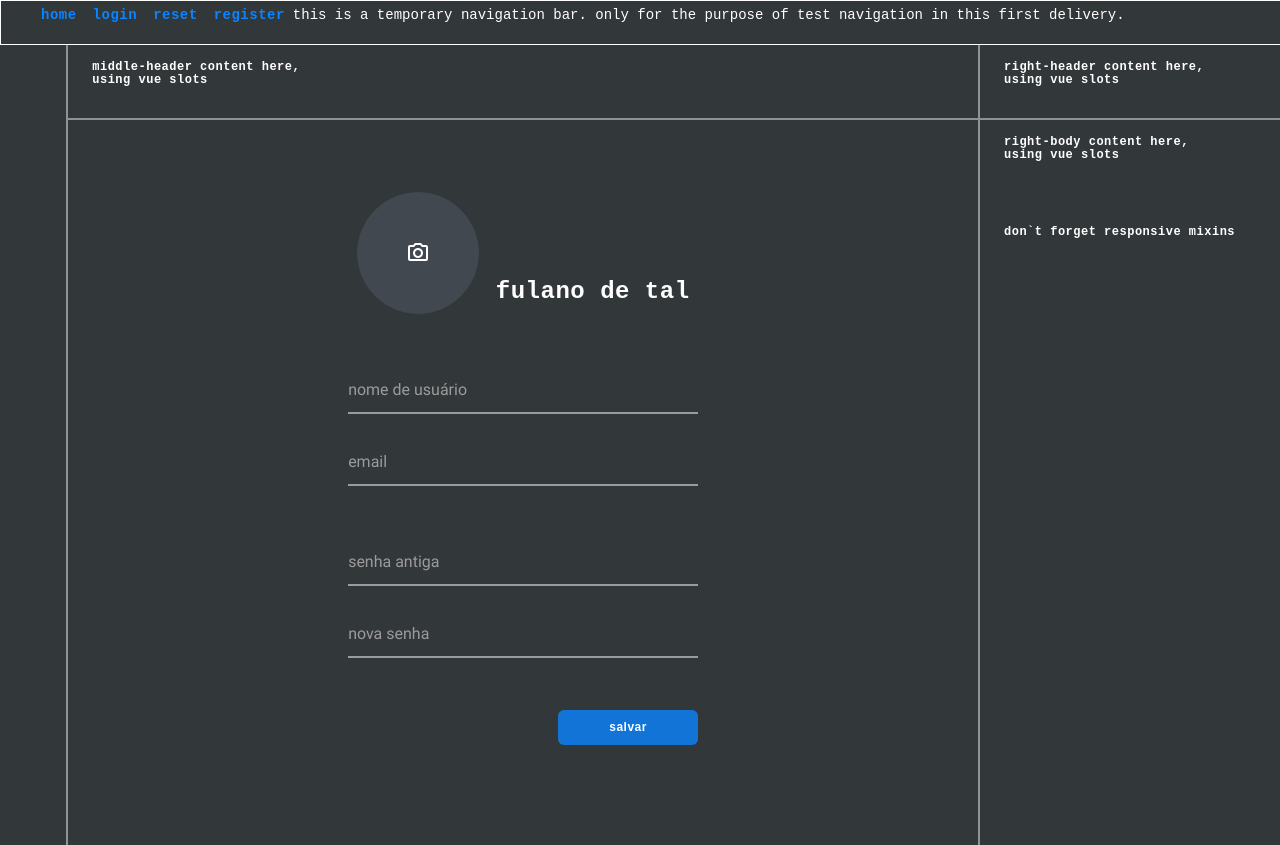
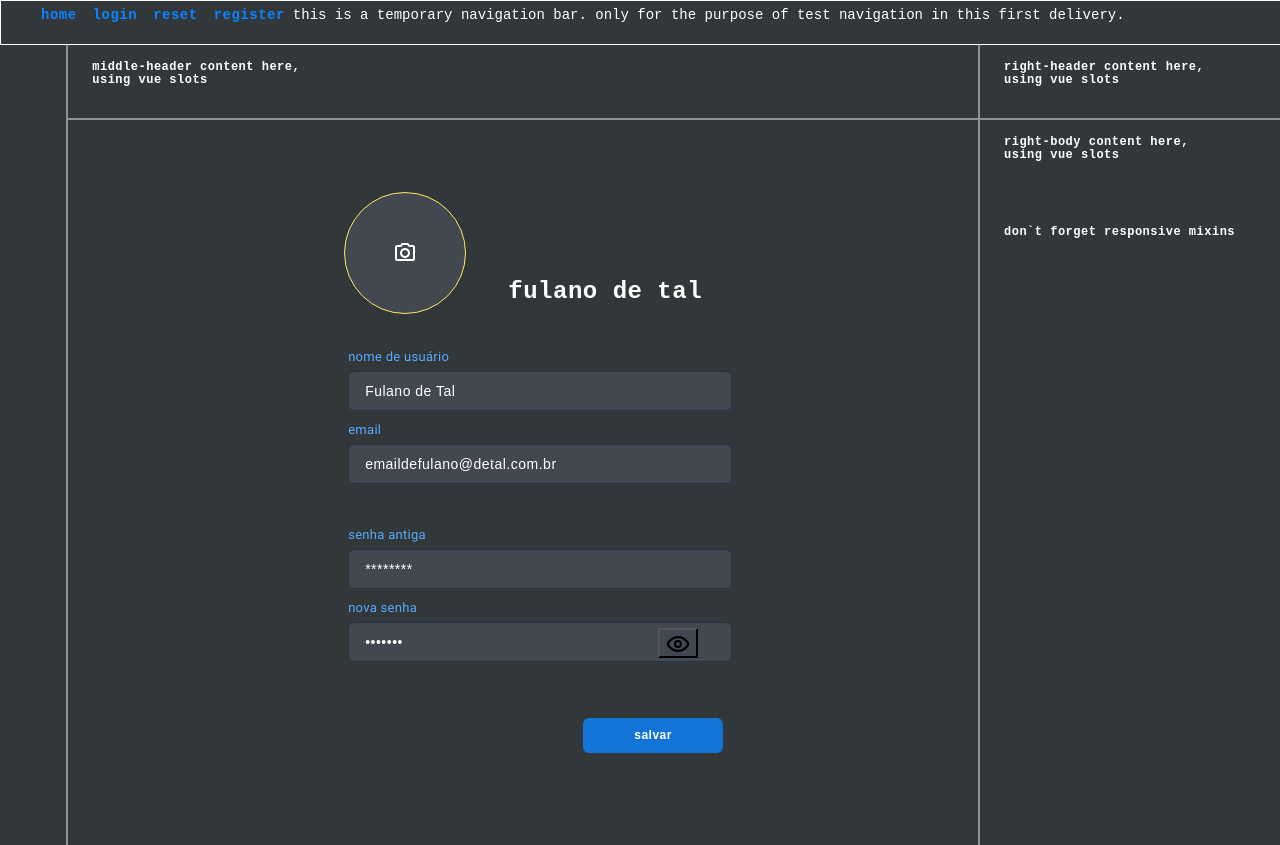
Before and after one commit to yaslied/talkey, a Vue app: page /#/ in a window 1280 px wide. Shown: the top 845 px of the page. Built offline with nearby package versions, Linux system fonts and the light colour scheme.

Commit message:
little changes

```diff
--- a/src/components/base-input.vue
+++ b/src/components/base-input.vue
@@ -1,190 +1,428 @@
 <script>
+ // import StringUtils from '@common/StringUtils'
+ // import {EventStatus, ProcedureType, Accommodation} from "@common/status";
+
 export default {
-
+  name: 'BaseInput',
+  components: {},
+  model: {
+    prop: 'value',
+    event: 'input'
+  },
   props: {
     label: {
+      type: [String, Number],
+      default: '',
+    },
+    placeholder: {
       type: String,
-      default: 'label',
+      default: null,
+    },
+    value: {
+      type: [String, Number, Object],
+      default: '',
     },
     type: {
-      type: [String, Number],
-      default: 1,
+      type: String,
+      default: 'text',
+    },
+    fixOnStart: {
+      type: Boolean,
+    },
+    color: {
+      type: [String],
+      default: 'white',
+    },
+    block: {
+      type: Boolean,
+      default: false,
+    },
+    fineLines: {
+      type: Boolean,
+      default: null,
+    },
+    disabled: {
+      type: Boolean,
+      default: false,
     },
   },
+  data(vm) {
+    return {
+      internalLazyValue: (()=>{
+        return vm.value;
+      })(),
+      internalErrorMessages: [],
+      hasInput: false,
+      inputFocused: false,
 
-  data() {
-    return {
-      email: '',
-      password: '',
+      visibility: false,
+      typeMirror: 'text',
+
+      fineLinesShadowShadowShadow: '0 0 0 var(--soft-background)',
+      thickLinesShadow: '$button-shadow',
+    }
+  },
+  computed: {
+    internalValue: {
+      get() {
+        return this.internalLazyValue;
+      },
+      set(val) {
+        this.updateInternalLazyValue(val, true);
+      }
+    },
+  },
+  watch: {
+    value(val) {
+      this.updateInternalLazyValue(val, true);
+      // this.$emit('input', this.internalValue);
+    },
+  },
+  mounted: async function() {
+    this.typeMirror = this.type;
+  },
+  beforeDestroy: function() {
+  },
+  methods: {
+    reset () {
+      this.hasInput = false;
+      this.internalErrorMessages = [];
+      this.updateInternalLazyValue(null, true);
+      this.removeFocus();
+    },
+
+    resetValidation () {
+      this.hasInput = false;
+      this.internalErrorMessages = [];
+    },
+
+    validate (force=false) {
+      this.internalErrorMessages = [];
+      for (const rule of this.rules) {
+        const result = typeof rule === 'function' ? rule(this.internalLazyValue) : rule;
+        if (typeof result === 'string') {
+          this.internalErrorMessages.push(result);
+        }
+      }
+      if (force) {
+        this.hasInput = true;
+      }
+      return this.internalErrorMessages.length === 0;
+    },
+
+    /**
+     * Formato dos dados de saída
+     */
+    toModel(value) {
+      // return parseFloat(value);
+    },
+    removeFocus() {
+
+    },
+    /**
+     * Alterar esse método para manter a consistência do seu dado interno (internalLazyValue)
+     * @param value
+     * @param emit
+     */
+    updateInternalLazyValue(value, emit=false) {
+      // console.log('input value', value);
+
+      if(!value) {
+        value = '';
+      }
+      // value = parseFloat(value);
+
+      if(value===null && this.internalLazyValue===null) {
+        // console.log('here2')
+        return;
+      }
+      if (value === null || this.internalLazyValue === null || this.internalLazyValue !== value) {
+        // console.log('here3')
+        this.resetValidation();
+        this.internalLazyValue = value;
+        if(emit) {
+          this.$emit('input', this.internalLazyValue);
+        }
       }
     },
 
-  computed: {
-
+    clicked() {
+      this.inputFocused = true;
     },
 
-  watch: {
-
+    changeVisibility() {
+      this.visibility = !this.visibility;
+      this.typeMirror = this.visibility?'text':'password';
     },
 
-  methods: {
-    login() {
-      console.log('logging');
-    },
   },
 }
 </script>
 
 <template>
-  <div class="input-swipper">
-    <div class="input__group--type-1" v-if="type==1">
-      <input type="input" class="input-field" placeholder="Name" name="name" id='name' required />
-      <label for="name" class="input-label">{{label}}</label>
-    </div>
+  <div class="textField-component" :class="{'input-block': block}">
+    <label v-if="!placeholder" class="label">{{label}}</label>
 
-    <div class="input__group--type-2" v-if="type==2">
-      <input class="input-field" type="email" :placeholder="label">
-      <button class="input-button" type="submit"><i class="icon ion-android-arrow-forward"></i></button>
-    </div>
+    <input
+      :value="internalValue"
+      class="input"
+      :placeholder="placeholder"
+      :type="typeMirror"
+      :style="`color: ${color} !important`"
+      :disabled="disabled"
+      @input="updateInternalLazyValue($event.target.value, true)"
+    >
+    <button v-if="type==='password'" class="hidden-pass" @click="changeVisibility">
+      <!-- <img class="icon">{{true?'mdi-eye-outline':'mdi-eye-off-outline'}}</img> -->
+      <i class="eye-icon" :class="!visibility?'visibility-on':'visibility-off'">
+        <div class="slash"></div>
+      </i>
+    </button>
+
   </div>
 </template>
+
 
 <style lang="scss" scoped>
 @import '@design';
 
-  $primary: #0a84ff;
-  $secondary: #FFD717;
-  $white: #fff;
-  $gray: #9b9b9b;
-
-  .input__group--type-1 {
-    position: relative;
-    padding: 15px 0 0;
-    margin-top: 10px;
-    width: 100%;
-
-    .input-field {
-      font-family: inherit;
-      width: 100%;
-      border: 0;
-      border-bottom: 2px solid $gray;
-      outline: 0;
-      font-size: 1.2rem;
-      line-height: 1.2rem;
-      color: $white;
-      padding: 7px 0;
-      background: transparent;
-      transition: border-color 0.2s;
-
-      &::placeholder {
-        color: transparent;
+html {
+  box-sizing: border-box;
 }
 
-      &:placeholder-shown ~ .input-label {
-        font-size: 1rem;
-        cursor: text;
-        top: 20px;
+* {
+  box-sizing: inherit;
+  &:before,
+  &:after {
+    box-sizing: inherit;
   }
 }
 
-    .input-label {
-      position: absolute;
-      top: 0;
-      display: block;
-      transition: 0.2s;
-      font-size: .8rem;
-      color: $gray;
+body {
+  font-family: 'Inter', Arial, sans-serif;
 }
 
-    .input-field:focus {
-      ~ .input-label {
-        position: absolute;
-        top: 0;
-        display: block;
-        transition: 0.2s;
-        font-size: .8rem;
-        color: $primary;
-        font-weight:600;
-      }
-      padding-bottom: 6px;
-      font-weight: 700;
-      border-width: 3px;
-      border-image: linear-gradient(to right, $primary,$secondary);
-      border-image-slice: 1;
-    }
-    /* reset input */
-    .input-field{
-      &:required,&:invalid { box-shadow:none; }
+@supports(-webkit-appearance: none) or (-moz-appearance: none) {
+
+  .input-block {
+    min-width: 100% !important;
+    flex-grow: 1;
+
+    input {
+      width: 100%;
     }
   }
 
+  .textField-component {
+    display: flex;
+    flex-flow: column nowrap;
+    align-items: flex-start;
+    justify-content: flex-start;
+    width: fit-content;
+    position: relative;
+    max-height: 65px !important;
+    // margin: 4px 0;
 
-
-  //second style
-  $input-background: rgba(#131C21, .9);
-  // $input-background: rgba(57, 63, 84, 0.8);
-  $input-text-inactive: #7881A1;
-  $input-text-active: #BFD2FF;
-
-  %input-reset { border-style: none; background: transparent; outline: none; }
-  %button-reset { padding: 0; background: none; border: none; outline: none; }
-
-  // gradient animation
-  @keyframes gradient {
-    0%{background-position:0 0}
-    100%{background-position:100% 0}
+    $label-color: #57ABFF;
+    .label {
+      color: $label-color;
+      font-size: 13px;
+      font-weight: 500;
+      line-height: 21px;
+      letter-spacing: 0.3px;
+      display: inline-block;
+      vertical-align: top;
+      cursor: pointer;
+      margin: 0 0 4px 0;
+      text-transform: normal;
     }
 
-  .input__group--type-2 {
+    $button-shadow: 0 0 0 1px #e0e0e0, 0 2px 4px 0 rgba(0, 0, 0, 0.07),
+  0 1px 1.5px 0 rgba(0, 0, 0, 0.05);
+
+    input[type='text'], input[type='password'] {
+      --active: #275EFE;
+      --active-inner: #fff;
+      --focus: 2px rgba(#FFD717, .4);
+      --border: #263344;
+      --border-hover: #FFA40A;
+      --background: #42484F;
+      --soft-background: #f6f8f9;
+      --disabled: #f6f8f9;
+      --disabled-inner: #E1E6F9;
+      -webkit-appearance: none;
+      -moz-appearance: none;
+      height: 40px;
+      max-height: 40px !important;
+      min-width: 64px;
+      width: 100%;
+      outline: none;
+      display: inline-block;
+      vertical-align: top;
       position: relative;
-    display: flex;
-    flex-direction: row;
-    width: 100%;
-    max-width: 350px;
-    margin: 0 auto;
+      margin: 0;
+      padding: 8px 16px;
+      cursor: pointer;
       border-radius: 6px;
-    padding: 4px 8px;
-    // padding: 1.4rem 2rem 1.6rem;
-    background: $input-background;
+      border: 1px solid var(--border);
+      // box-shadow: 0 0 0 var(--soft-background);
+      // box-shadow: $button-shadow;
+      box-shadow: 0 1px 2px -2px #9098A9;
+      background: var(--b, var(--background));
+      transition: background .3s, border-color .3s, box-shadow .2s;
+
+      font-size: 14px;
+      font-weight: 400;
+      line-height: 21px;
+      letter-spacing: 0.5px;
+      color: #f6f8f9;
+
       &:after {
-      content: "";
+        content: '';
+        display: block;
+        left: 0;
+        top: 0;
         position: absolute;
-      left: 0px;
-      right: 0px;
-      bottom: 0px;
-      z-index: 999;
-      height: 2px;
-      border-bottom-left-radius: 2px;
-      border-bottom-right-radius: 2px;
-      background-position: 0% 0%;
-      background: linear-gradient(to right, #B294FF, #57E6E6, #FEFFB8, #57E6E6, #B294FF, #57E6E6);
-      background-size: 500% auto;
-      animation: gradient 3s linear infinite;
+        transition: transform var(--d-t, .3s) var(--d-t-e, ease), opacity var(--d-o, .2s);
       }
 
-    .input-field {
-      @extend %input-reset;
-      flex-grow: 1;
-      color: $input-text-active;
-      font-size: 1.8rem;
-      line-height: 2.4rem;
-      vertical-align: middle;
-      &::-webkit-input-placeholder {
-        color: $input-text-inactive;
+      &::placeholder {
+        font-size: 14px;
+        font-weight: 400;
+        line-height: 21px;
+        letter-spacing: 0.5px;
+        color: #2b3342;
+      }
+
+      &:checked {
+        --b: var(--active);
+        // --bc: var(--active);
+        --d-o: .3s;
+        --d-t: .6s;
+        --d-t-e: cubic-bezier(.2, .85, .32, 1.2);
+        --bc: var(--border-hover);
+      }
+      &:disabled {
+        --b: var(--disabled);
+        cursor: not-allowed;
+        opacity: .9;
+        border: 1px solid #f6f8f9;
+        box-shadow: $button-shadow;
+        color: #2b3342;
+        &:checked {
+          --b: var(--disabled-inner);
+          --bc: var(--border);
+        }
+        & + label {
+          cursor: not-allowed;
+        }
+      }
+      &:hover {
+        &:not(:checked) {
+          &:not(:disabled) {
+            border: 1px solid var(--border-hover);
+            box-shadow: 0 0 0 var(--focus);
+          }
+        }
+      }
+      &:focus {
+        box-shadow: 0 0 0 var(--focus);
+        border: 1px solid var(--border-hover);
       }
     }
 
-    .input-button {
-      @extend %button-reset;
-      color:  $input-text-inactive;
-      font-size: 2.4rem;
-      line-height: 2.4rem;
-      vertical-align: middle;
-      transition: color .25s;
-      &:hover {
-        color: $input-text-active;
+    input[type='password'] {
+      &::-webkit-input-placeholder {
+        font-size: 14px;
+        font-weight: 400;
+        line-height: 21px;
+        letter-spacing: 1px;
+        color: #f6f8f9;
+      }
+    }
+
+    .hidden-pass {
+      height: 24px;
+      width: 24px;
+      background-color: #42484F;
+      box-shadow: none !important;
+      outline: none;
+      position: absolute;
+      right: 0;
+      bottom: 4px;
+    }
+
+    .eye-icon {
+      position: relative;
+      display: block;
+      transform: scale(var(--ggs,1));
+      width: 24px;
+      height: 18px;
+      border-bottom-right-radius: 100px;
+      border-bottom-left-radius: 100px;
+      overflow: hidden;
+      box-sizing: border-box;
+
+      &::after,
+      &::before {
+        content: "";
+        display: block;
+        border-radius: 100px;
+        position: absolute;
+        box-sizing: border-box;
+      }
+
+      &::after {
+        top: 2px;
+        box-shadow:
+            inset 0 -8px 0 2px,
+            inset 0 0 0 2px;
+        width: 24px;
+        height: 24px;
+      }
+      &::before {
+        width: 8px;
+        height: 8px;
+        border: 2px solid;
+        bottom: 4px;
+        left: 8px;
+      }
+    }
+
+    .visibility-on {
+      .slash {
+        display: none;
+      }
+    }
+
+    .visibility-off {
+      .slash {
+        box-sizing: border-box;
+        position: relative;
+        display: block;
+        width: 24px;
+        height: 24px;
+        // border-top: 2px solid;
+        transform: scale(var(--ggs,1));
+        // border-right: 2px solid;
+
+        &::after {
+          content: "";
+          display: block;
+          box-sizing: border-box;
+          position: absolute;
+          width: 24px;
+          height: 2px;
+          background: currentColor;
+          transform: rotate(-60deg);
+          top: 12px;
+          right: 2px;
+          z-index: 10;
         }
       }
     }
 
+  }
+}
+
 </style>
--- a/src/views/Home.vue
+++ b/src/views/Home.vue
@@ -54,11 +54,11 @@ export default {
             </div>
 
             <div class="form">
-              <BaseInput class="form-input" label="nome de usuário" type="1" v-model="username"></BaseInput>
-              <BaseInput class="form-input" label="email" type="1" v-model="email"></BaseInput>
+              <BaseInput class="form-input" label="nome de usuário" v-model="username"></BaseInput>
+              <BaseInput class="form-input" label="email" v-model="email"></BaseInput>
 
-              <BaseInput class="form-input m-t-32" type="1" label="senha antiga" v-model="oldPassword"></BaseInput>
-              <BaseInput class="form-input" type="1" label="nova senha" v-model="password"></BaseInput>
+              <BaseInput class="form-input m-t-32" label="senha antiga" v-model="oldPassword"></BaseInput>
+              <BaseInput class="form-input" type="password" label="nova senha" v-model="password"></BaseInput>
             </div>
 
             <div class="actions">
@@ -112,11 +112,12 @@ h3 {
 .profile-component {
   @include flexbox(column, nowrap, center, flex-start);
   height: 100%;
-  max-width: 350px;
+  max-width: 400px;
   overflow: hidden;
   border-radius: 6px;
   padding: 32px;
   margin: 32px auto;
+  // background: #fff;
 
   .uploader-container {
     @include flexbox(row, nowrap, flex-end, flex-start);
@@ -128,7 +129,7 @@ h3 {
       height: 120px;
       width: 120px;
       background-color: $bg-mono-2;
-      border: 1px solid $bg-mono-2;
+      border: 1px solid $yellow-mono-2;
       border-radius: 50%;
       margin: 0 auto;
 
@@ -136,8 +137,8 @@ h3 {
 
       &:hover {
         cursor: pointer;
-        border: 1px solid $primary-color;
-        box-shadow:  0 0 1px 3px rgba($primary-color, .5);
+        border: 1px solid $orage-mono-3;
+        box-shadow:  0 0 1px 3px rgba($yellow-mono-2, .3);
       }
 
       .image-placeholder {
@@ -192,7 +193,7 @@ h3 {
       min-height: 35px;
       width: 100%;
       max-width: 350px;
-      margin: 4px 0;
+      margin: 0 0 8px 0;
 
       font-family: 'Roboto Regular';
     }
--- a/src/views/Register.vue
+++ b/src/views/Register.vue
@@ -43,16 +43,16 @@ export default {
 
         <span class="text-title-3 push-auto m-b-8">Criar Conta</span>
 
-        <div class="uploader-container">
+        <div class="uploader-container m-b-24">
           <div class="placeholder-container">
             <img class="image-placeholder" :src="require('@assets/icons/camera-outline.png')">
           </div>
           <!-- <img src="" alt=""> -->
         </div>
 
-        <BaseInput class="form-input" label="nome de usuário" type="1" v-model="username"></BaseInput>
-        <BaseInput class="form-input" label="email" type="1" v-model="email"></BaseInput>
-        <BaseInput class="form-input last-input" type="1" label="senha" v-model="password"></BaseInput>
+        <BaseInput class="form-input" label="nome de usuário" v-model="username"></BaseInput>
+        <BaseInput class="form-input" label="email" v-model="email"></BaseInput>
+        <BaseInput class="form-input last-input" label="senha" v-model="password"></BaseInput>
 
       </div>
 
@@ -143,6 +143,7 @@ export default {
       margin: 16px 0 8px 0;
 
       .button--primary {
+        width: 100%;
         min-width: 350px;
         border: none !important;
         margin-left: auto;
```
Lines whose indentation alone changed are shown as unchanged.
